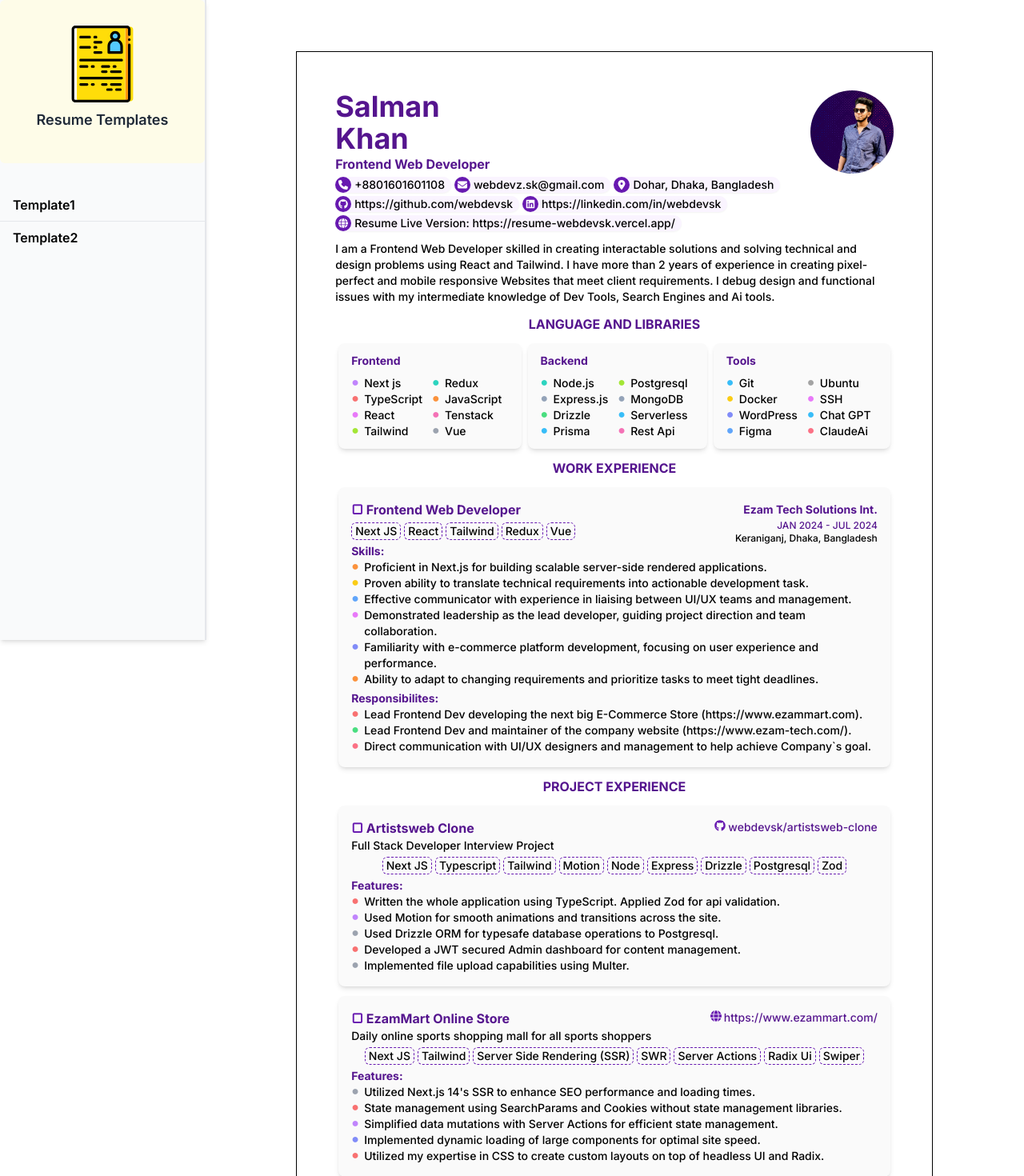
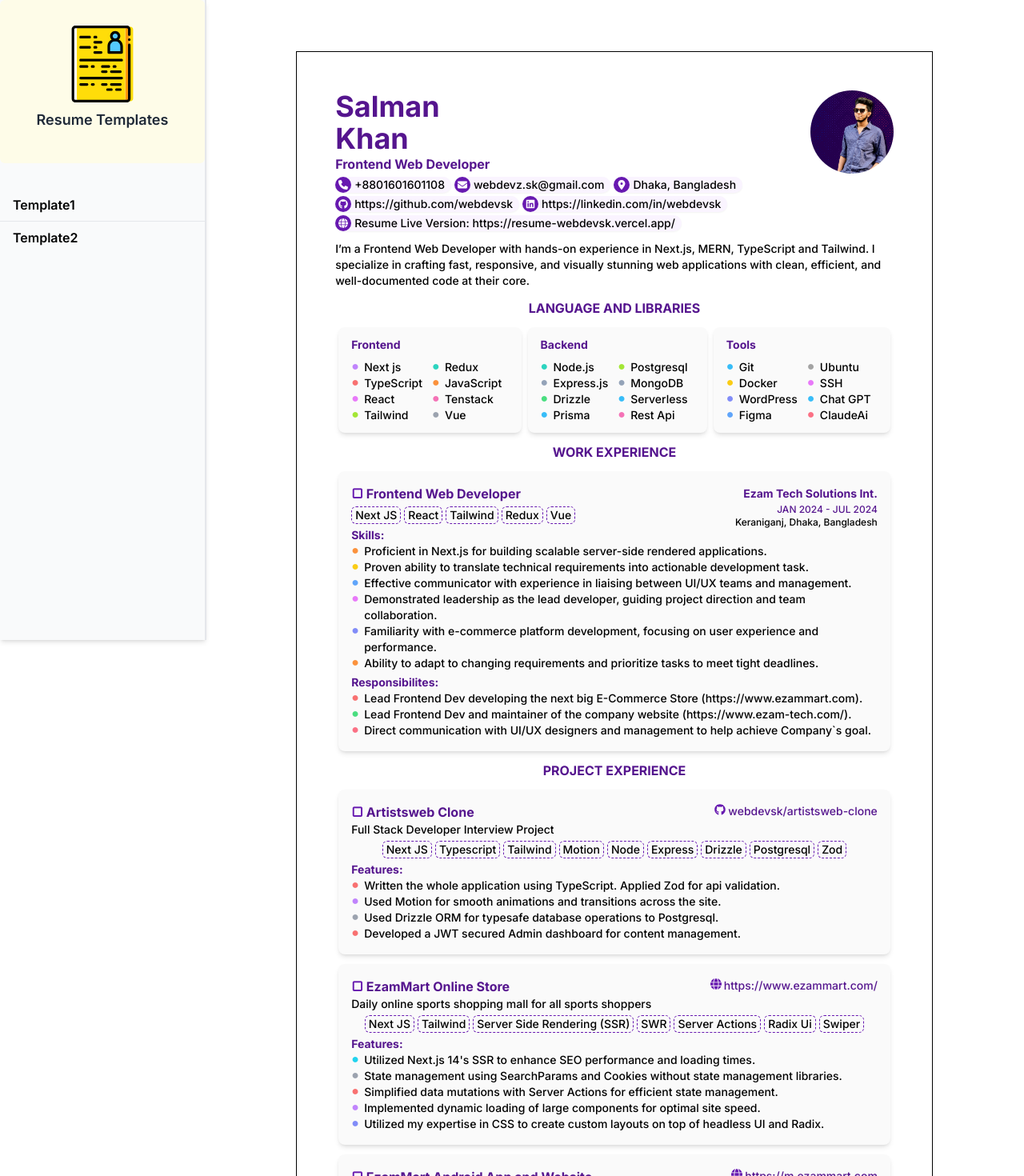
Before and after one commit to webdevsk/next-resume, a Next.js app: page /template2 in a window 1280 px wide. Shown: the top 1470 px of the page at 80% size. Built offline with nearby package versions, Linux system fonts and the light colour scheme.

Commit message:
Updated resume

```diff
--- a/src/data/resume.js
+++ b/src/data/resume.js
@@ -5,7 +5,7 @@ const resume = {
     lastName: "Khan",
     photo: null,
     title: "Frontend Web Developer",
-    location: "Dohar, Dhaka, Bangladesh",
+    location: "Dhaka, Bangladesh",
     phone: "+8801601601108",
     email: "webdevz.sk@gmail.com",
     telephone: null,
@@ -15,7 +15,7 @@ const resume = {
     facebook: null,
     liveLink: "https://resume-webdevsk.vercel.app/",
     about:
-      "I am a Frontend Web Developer skilled in creating interactable solutions and solving technical and design problems using React and Tailwind. I have more than 2 years of experience in creating pixel-perfect and mobile responsive Websites that meet client requirements. I debug design and functional issues with my intermediate knowledge of Dev Tools, Search Engines and Ai tools.",
+      "I’m a Frontend Web Developer with hands-on experience in Next.js, MERN, TypeScript and Tailwind. I specialize in crafting fast, responsive, and visually stunning web applications with clean, efficient, and well-documented code at their core.",
     skills: [
       {
         heading: "Frontend",
@@ -81,7 +81,7 @@ const resume = {
           "Used Motion for smooth animations and transitions across the site",
           "Used Drizzle ORM for typesafe database operations to Postgresql",
           "Developed a JWT secured Admin dashboard for content management",
-          "Implemented file upload capabilities using Multer",
+          // "Implemented file upload capabilities using Multer",
         ],
       },
       {
```
